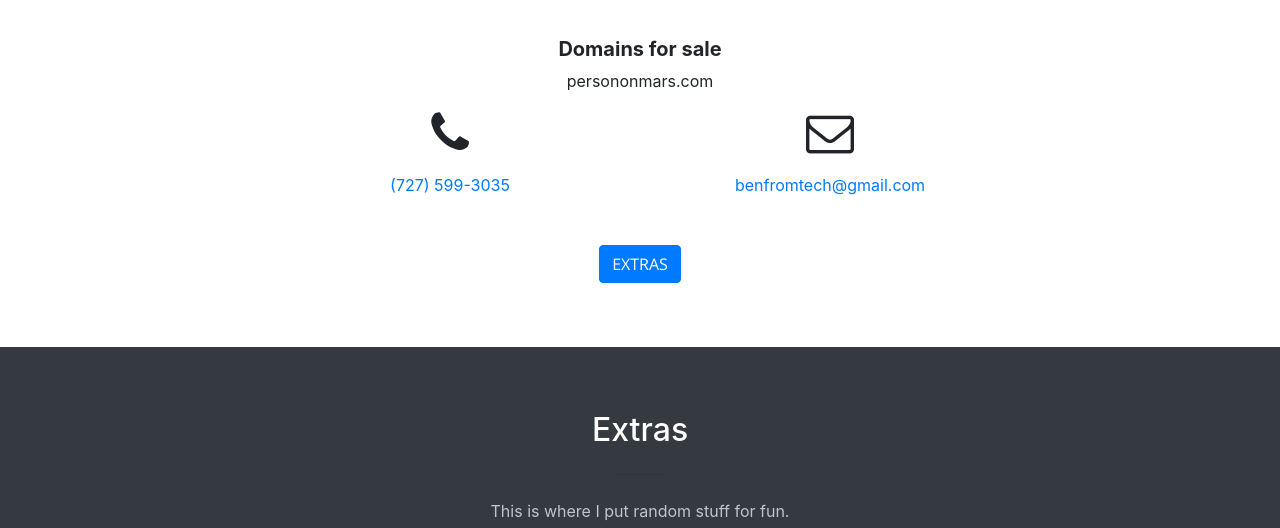
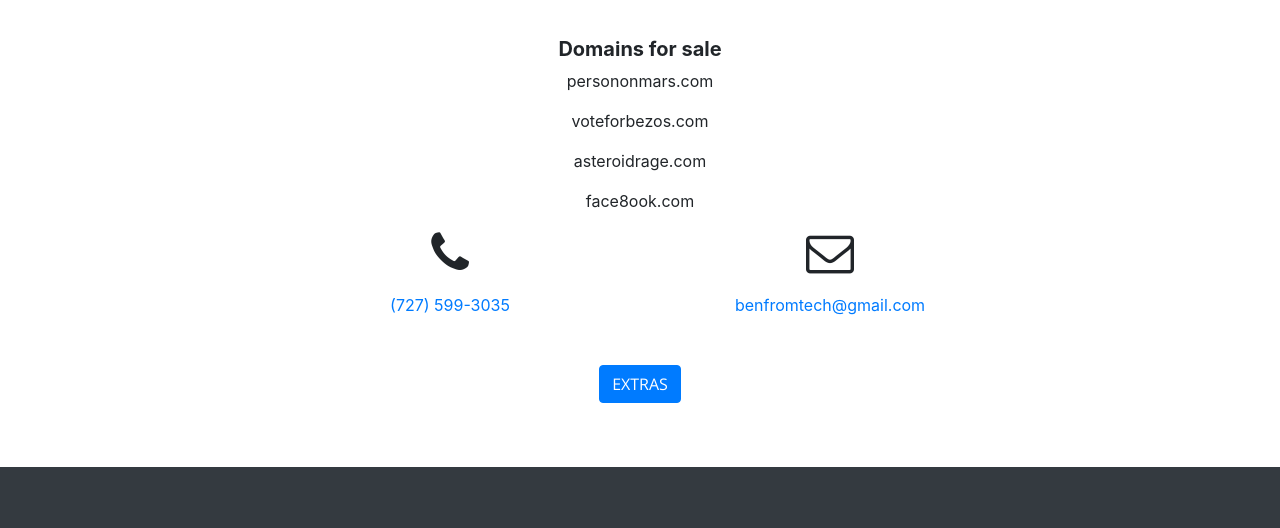
Before and after one commit to thebenhurley/thebenhurley.github.io, a website with bundled scripts: page index.html in a window 1280 px wide. Shown: the part 1949-2477 px from the top of the page. Built offline with nearby package versions, Linux system fonts and the light colour scheme.

Commit message:
[Update] Added 3 new domains to contact page :zap:

```diff
--- a/index.html
+++ b/index.html
@@ -136,6 +136,9 @@
           <div class="col-lg-8 mx-auto text-center">
             <h5><b>Domains for sale</b></h5>
             <p>persononmars.com</p>
+            <p>voteforbezos.com</p>
+            <p>asteroidrage.com</p>
+            <p>face8ook.com</p>
           </div>
         </div>
         <div class="row">
```
